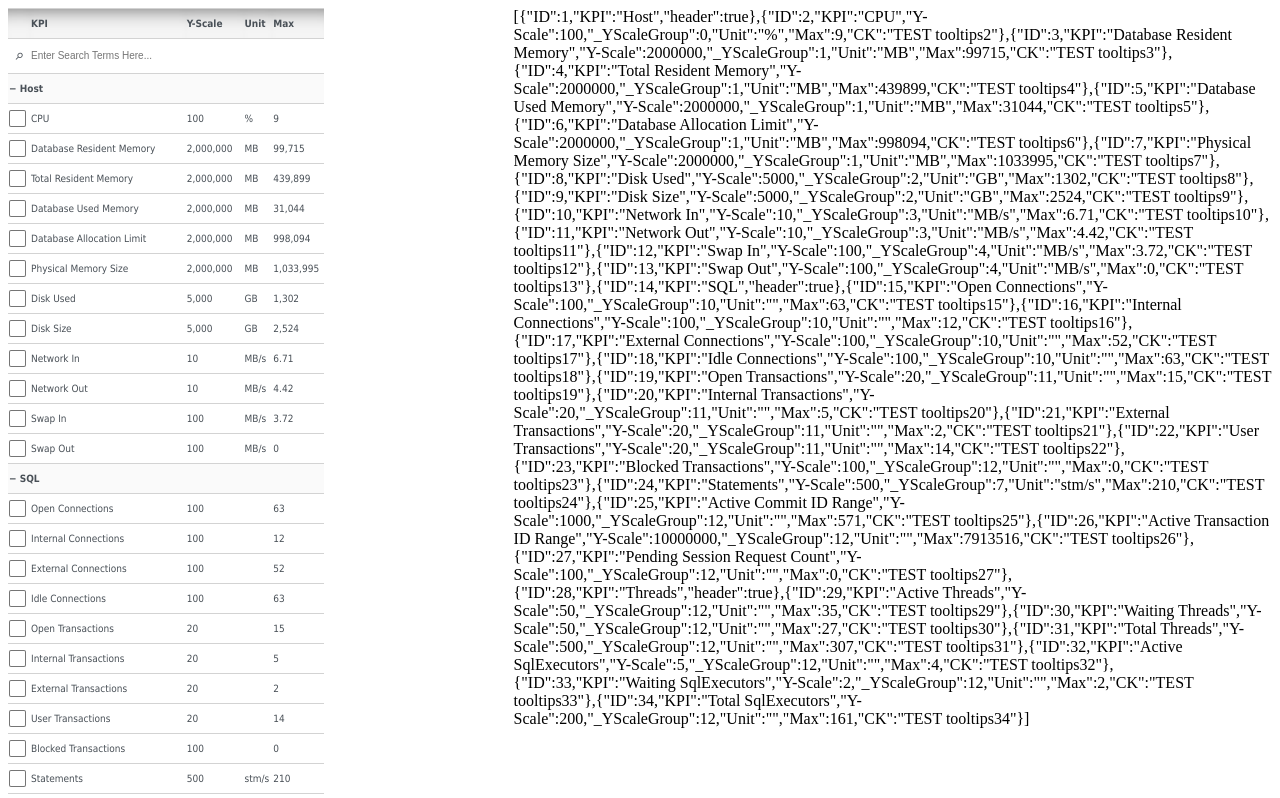
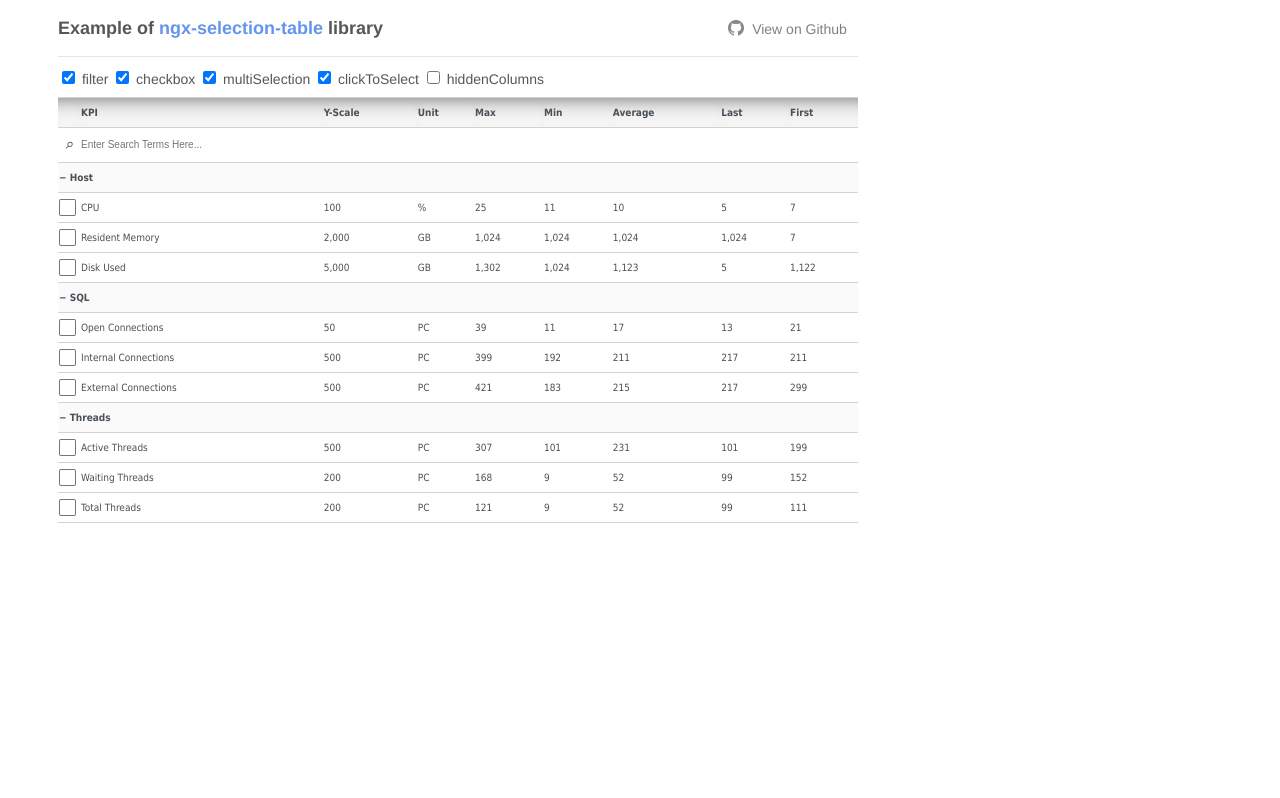
Before and after one commit to ckyycc/ngx-selection-table, an Angular app: page / in a window 1280 px wide. Shown: the top 798 px of the page. Built offline with nearby package versions, Linux system fonts and the light colour scheme.

Commit message:
added header and configuration

```diff
--- a/src/demo/app.component.html
+++ b/src/demo/app.component.html
@@ -1,18 +1,31 @@
-<div style="width:25%; float: left">
-<ngx-selection-table (change)="selectItem($event)"
-                 [filter]="true"
-                 [checkbox]="true"
-                 [tableSource]="tableSource"
-                 [keyColumn]="'ID'"
-                 [hiddenColumns]="['_YScaleGroup', 'ID', 'CK']"
-                 [tooltipColumn]="'CK'"
-                 [searchStyle]="'searchWithSubHeader'"
-                 [multiSelection]="true"
-                 [searchColumn]="'KPI'"
-                 [clickToSelect]="true">
-</ngx-selection-table>
-</div>
+  <div class="header">
+    <div class="header-content">
+      <span class="header-title">Example of <a class="header-title-link" href="https://www.npmjs.com/package/ngx-selection-table" target="_blank">ngx-selection-table</a> library</span>
+      <a class="header-github" href="https://github.com/ckyycc/ngx-selection-table" target="_blank">View on Github</a>
+    </div>
+    <hr>
+  </div>
 
-<div style="width:60%; float: right">
-  {{tables}}
-</div>
+  <div style="width:800px; padding-left: 50px">
+    <div class="configuration">
+      <label>
+        <input type='checkbox' name='filter' [checked]="filter" (change)="filter = !filter"> filter
+        <input type='checkbox' name='checkbox' [checked]="checkbox" (change)="checkbox = !checkbox"> checkbox
+        <input type='checkbox' name='multiSelection' [checked]="multiSelection" (change)="multiSelection = !multiSelection"> multiSelection
+        <input type='checkbox' name='clickToSelect' [checked]="clickToSelect" (change)="clickToSelect = !clickToSelect"> clickToSelect
+        <input type='checkbox' name='hiddenColumns' [checked]="hiddenColumnsFlag" (change)="hiddenColumnsFlag = !hiddenColumnsFlag"> hiddenColumns
+      </label>
+    </div>
+    <ngx-selection-table (change)="selectItem($event)"
+                     [filter]="filter"
+                     [checkbox]="checkbox"
+                     [tableSource]="tableSource"
+                     [keyColumn]="'ID'"
+                     [hiddenColumns]="realHiddenColumns"
+                     [tooltipColumn]="'TT'"
+                     [searchStyle]="'searchAll'"
+                     [multiSelection]="multiSelection"
+                     [searchColumn]="'KPI'"
+                     [clickToSelect]="clickToSelect">
+    </ngx-selection-table>
+  </div>
--- /dev/null
+++ b/src/demo/app.component.scss
@@ -0,0 +1,84 @@
+:host {
+  $defaultBorderRadius: 4px;
+  $fontFamily: Helvetica, Arial, "Microsoft YaHei", "微软雅黑", SimSun, "宋体", Heiti, "黑体", sans-serif;
+  $color: #575757;
+  *, *:before, *:after {
+    font-size: inherit;
+    font-weight: inherit;
+    font-family: inherit;
+    box-sizing: inherit;
+    background: inherit;
+  }
+  .vertical-center {
+    position: absolute;
+    top: 50%;
+    -ms-transform: translateY(-50%);
+    transform: translateY(-50%);
+  }
+  .hover-box {
+    outline: 0;
+    box-shadow: 0 0 6px rgba(35, 173, 278, 1);
+    border-radius: $defaultBorderRadius;
+  }
+  .header {
+    padding-left: 50px;
+    width: 800px;
+    height: 40px;
+    box-sizing: border-box;
+    background: white;
+    position: relative;
+    font-family: $fontFamily;
+    .header-content {
+      width: 100%;
+      .header-title {
+        color: $color;
+        font-size: 18px;
+        font-weight: 600;
+        margin: 0;
+        @extend .vertical-center;
+        .header-title-link{
+          text-decoration: none;
+          color: cornflowerblue;
+        }
+      }
+      .header-github {
+        left: 710px;
+        @extend .vertical-center;
+        border: inset 10px transparent;
+        border-radius: $defaultBorderRadius;
+        height: 34px;
+        width: 140px;
+        color: black;
+        text-decoration: none;
+        text-align: center;
+        font-size: 14px;
+        padding-left: 23px;
+        background: url('../assets/GitHub-Mark-32px.png') no-repeat left center;
+        background-size: 16px;
+        -webkit-filter: opacity(50%);
+        filter: opacity(50%);
+        &:hover {
+          @extend .hover-box;
+          -webkit-filter: opacity(85%);
+          filter: opacity(85%);
+        }
+      }
+    }
+    hr {
+      position:absolute;
+      width: 100%;
+      top: 100%;
+      display: block;
+      border: 0;
+      border-top: 1px solid rgba(0, 0, 0, 0.1);
+      border-bottom: 0 solid rgba(255, 255, 255, 0.3);
+    }
+  }
+  .configuration {
+    font-family: $fontFamily;
+    font-size: 14px;
+    padding-top: 20px;
+    padding-bottom: 10px;
+    color: $color;
+  }
+}
--- a/src/demo/app.component.ts
+++ b/src/demo/app.component.ts
@@ -1,61 +1,35 @@
-import { Component } from '@angular/core';
+import {Component} from '@angular/core';
 
 @Component({
   selector: 'app-root',
   templateUrl: './app.component.html',
+  styleUrls: ['./app.component.scss']
 })
 export class AppComponent {
-  hiddenColumns = ['_YScaleGroup', 'ID', 'CK'];
+  filter = true;
+  checkbox = true;
+  multiSelection = true;
+  clickToSelect = true;
+  hiddenColumns = ['_YScaleGroup', 'ID', 'TT'];
+  hiddenColumnsFlag = false;
   tableSource =  [
-    {ID: 1, KPI: 'Host', header: true},
-    {ID: 2, KPI: 'CPU', 'Y-Scale': 100, _YScaleGroup: 0, Unit: '%', Max: 9, CK: 'TEST tooltips2'},
-    {ID: 3, KPI: 'Database Resident Memory', 'Y-Scale': 2000000, _YScaleGroup: 1, Unit: 'MB', Max: 99715, CK: 'TEST tooltips3'},
-    {ID: 4, KPI: 'Total Resident Memory', 'Y-Scale': 2000000, _YScaleGroup: 1, Unit: 'MB', Max: 439899, CK: 'TEST tooltips4'},
-    {ID: 5, KPI: 'Database Used Memory', 'Y-Scale': 2000000, _YScaleGroup: 1, Unit: 'MB', Max: 31044, CK: 'TEST tooltips5'},
-    {ID: 6, KPI: 'Database Allocation Limit', 'Y-Scale': 2000000, _YScaleGroup: 1, Unit: 'MB', Max: 998094, CK: 'TEST tooltips6'},
-    {ID: 7, KPI: 'Physical Memory Size', 'Y-Scale': 2000000, _YScaleGroup: 1, Unit: 'MB', Max: 1033995, CK: 'TEST tooltips7'},
-    {ID: 8, KPI: 'Disk Used', 'Y-Scale': 5000, _YScaleGroup: 2, Unit: 'GB', Max: 1302, CK: 'TEST tooltips8'},
-    {ID: 9, KPI: 'Disk Size', 'Y-Scale': 5000, _YScaleGroup: 2, Unit: 'GB', Max: 2524, CK: 'TEST tooltips9'},
-    {ID: 10, KPI: 'Network In', 'Y-Scale': 10, _YScaleGroup: 3, Unit: 'MB/s', Max: 6.71, CK: 'TEST tooltips10'},
-    {ID: 11, KPI: 'Network Out', 'Y-Scale': 10, _YScaleGroup: 3, Unit: 'MB/s', Max: 4.42, CK: 'TEST tooltips11'},
-    {ID: 12, KPI: 'Swap In', 'Y-Scale': 100, _YScaleGroup: 4, Unit: 'MB/s', Max: 3.72, CK: 'TEST tooltips12'},
-    {ID: 13, KPI: 'Swap Out', 'Y-Scale': 100, _YScaleGroup: 4, Unit: 'MB/s', Max: 0, CK: 'TEST tooltips13'},
-    {ID: 14, KPI: 'SQL', header: true},
-    {ID: 15, KPI: 'Open Connections', 'Y-Scale': 100, _YScaleGroup: 10, Unit: '', Max: 63, CK: 'TEST tooltips15'},
-    {ID: 16, KPI: 'Internal Connections', 'Y-Scale': 100, _YScaleGroup: 10, Unit: '', Max: 12, CK: 'TEST tooltips16'},
-    {ID: 17, KPI: 'External Connections', 'Y-Scale': 100, _YScaleGroup: 10, Unit: '', Max: 52, CK: 'TEST tooltips17'},
-    {ID: 18, KPI: 'Idle Connections', 'Y-Scale': 100, _YScaleGroup: 10, Unit: '', Max: 63, CK: 'TEST tooltips18'},
-    {ID: 19, KPI: 'Open Transactions', 'Y-Scale': 20, _YScaleGroup: 11, Unit: '', Max: 15, CK: 'TEST tooltips19'},
-    {ID: 20, KPI: 'Internal Transactions', 'Y-Scale': 20, _YScaleGroup: 11, Unit: '', Max: 5, CK: 'TEST tooltips20'},
-    {ID: 21, KPI: 'External Transactions', 'Y-Scale': 20, _YScaleGroup: 11, Unit: '', Max: 2, CK: 'TEST tooltips21'},
-    {ID: 22, KPI: 'User Transactions', 'Y-Scale': 20, _YScaleGroup: 11, Unit: '', Max: 14, CK: 'TEST tooltips22'},
-    {ID: 23, KPI: 'Blocked Transactions', 'Y-Scale': 100, _YScaleGroup: 12, Unit: '', Max: 0, CK: 'TEST tooltips23'},
-    {ID: 24, KPI: 'Statements', 'Y-Scale': 500, _YScaleGroup: 7, Unit: 'stm/s', Max: 210, CK: 'TEST tooltips24'},
-    {ID: 25, KPI: 'Active Commit ID Range', 'Y-Scale': 1000, _YScaleGroup: 12, Unit: '', Max: 571, CK: 'TEST tooltips25'},
-    {ID: 26, KPI: 'Active Transaction ID Range', 'Y-Scale': 10000000, _YScaleGroup: 12, Unit: '', Max: 7913516, CK: 'TEST tooltips26'},
-    {ID: 27, KPI: 'Pending Session Request Count', 'Y-Scale': 100, _YScaleGroup: 12, Unit: '', Max: 0, CK: 'TEST tooltips27'},
-    {ID: 28, KPI: 'Threads', header: true},
-    {ID: 29, KPI: 'Active Threads', 'Y-Scale': 50, _YScaleGroup: 12, Unit: '', Max: 35, CK: 'TEST tooltips29'},
-    {ID: 30, KPI: 'Waiting Threads', 'Y-Scale': 50, _YScaleGroup: 12, Unit: '', Max: 27, CK: 'TEST tooltips30'},
-    {ID: 31, KPI: 'Total Threads', 'Y-Scale': 500, _YScaleGroup: 12, Unit: '', Max: 307, CK: 'TEST tooltips31'},
-    {ID: 32, KPI: 'Active SqlExecutors', 'Y-Scale': 5, _YScaleGroup: 12, Unit: '', Max: 4, CK: 'TEST tooltips32'},
-    {ID: 33, KPI: 'Waiting SqlExecutors', 'Y-Scale': 2, _YScaleGroup: 12, Unit: '', Max: 2, CK: 'TEST tooltips33'},
-    {ID: 34, KPI: 'Total SqlExecutors', 'Y-Scale': 200, _YScaleGroup: 12, Unit: '', Max: 161, CK: 'TEST tooltips34'},
+    {ID: 1,  KPI: 'Host', header: true},
+    {ID: 2,  KPI: 'CPU', 'Y-Scale': 100, _YScaleGroup: 0, Unit: '%', Max: 25, Min: 11, Average: 10, Last: 5, First: 7, TT: 'tooltips2'},
+    {ID: 3,  KPI: 'Resident Memory', 'Y-Scale': 2000, _YScaleGroup: 1, Unit: 'GB', Max: 1024,  Min: 1024, Average: 1024, Last: 1024, First: 7, TT: 'tooltips3'},
+    {ID: 4,  KPI: 'Disk Used', 'Y-Scale': 5000, _YScaleGroup: 2, Unit: 'GB', Max: 1302, Min: 1024, Average: 1123, Last: 5, First: 1122, TT: 'TEST tooltips8'},
+    {ID: 5,  KPI: 'SQL', header: true},
+    {ID: 6,  KPI: 'Open Connections', 'Y-Scale': 50, _YScaleGroup: 10, Unit: 'PC', Max: 39, Min: 11, Average: 17, Last: 13, First: 21, TT: 'tooltips15'},
+    {ID: 7,  KPI: 'Internal Connections', 'Y-Scale': 500, _YScaleGroup: 10, Unit: 'PC', Max: 399, Min: 192, Average: 211, Last: 217, First: 211, TT: 'tooltips16'},
+    {ID: 8, KPI: 'External Connections', 'Y-Scale': 500, _YScaleGroup: 10, Unit: 'PC', Max: 421, Min: 183, Average: 215, Last: 217, First: 299, TT: 'tooltips17'},
+    {ID: 9,  KPI: 'Threads', header: true},
+    {ID: 10,  KPI: 'Active Threads', 'Y-Scale': 500, _YScaleGroup: 12, Unit: 'PC', Max: 307, Min: 101, Average: 231, Last: 101, First: 199, TT: 'tooltips29'},
+    {ID: 11, KPI: 'Waiting Threads', 'Y-Scale': 200, _YScaleGroup: 12,  Unit: 'PC', Max: 168, Min: 9, Average: 52, Last: 99, First: 152, TT: 'tooltips30'},
+    {ID: 12, KPI: 'Total Threads', 'Y-Scale': 200, _YScaleGroup: 12,  Unit: 'PC', Max: 121, Min: 9, Average: 52, Last: 99, First: 111, TT: 'tooltips31'},
   ];
-  get tables() {
-    const tables = JSON.stringify(this.tableSource);
-    // Object.keys(this.tableSource).forEach(key => {
-    //   const row = this.tableSource[key];
-    //   Object.keys(row).forEach(ckey => tables = `${tables} ${ckey}:${row[ckey]}`)
-    //   tables = `${tables}\n`;
-    // });
-    return tables;
+
+  get realHiddenColumns() {
+    return this.hiddenColumnsFlag ? this.hiddenColumns.concat(['Max', 'Min', 'Average', 'First', 'Last']) : this.hiddenColumns;
   }
-  selectItem(event) {
-    // if (event && event.tableRow) {
-    //   this.selectedRow = '';
-    //   const selectedTableRow = event.tableRow;
-    //   Object.keys(selectedTableRow).forEach(key => this.selectedRow = `${this.selectedRow} ${key}:${selectedTableRow[key]}`);
-    // }
-  }
+
+  selectItem() {}
 }
--- a/tslint.json
+++ b/tslint.json
@@ -29,7 +29,7 @@
     "label-position": true,
     "max-line-length": [
       true,
-      140
+      180
     ],
     "member-access": false,
     "member-ordering": [
```
Also changed, not shown: src/assets/GitHub-Mark-32px.png (added).
